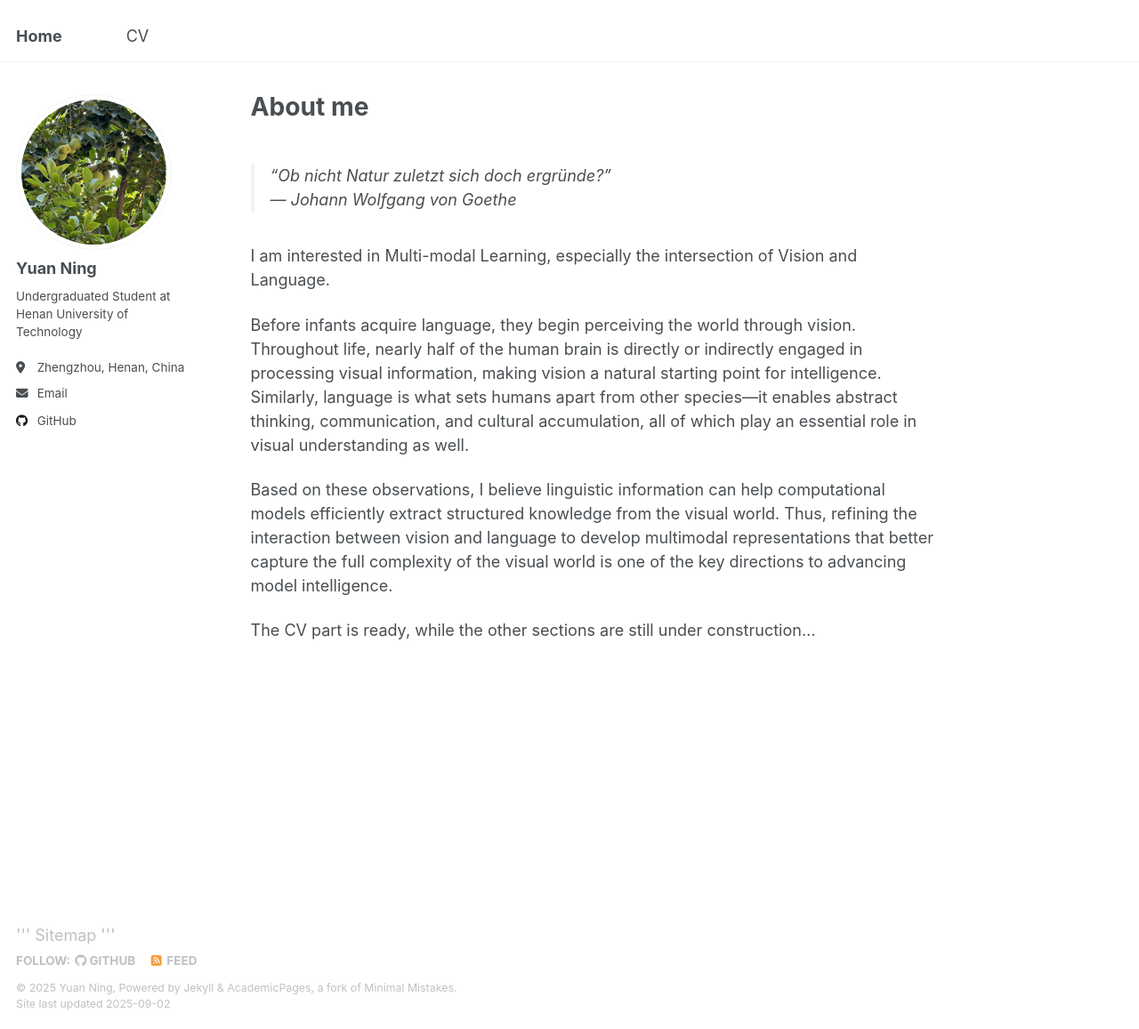
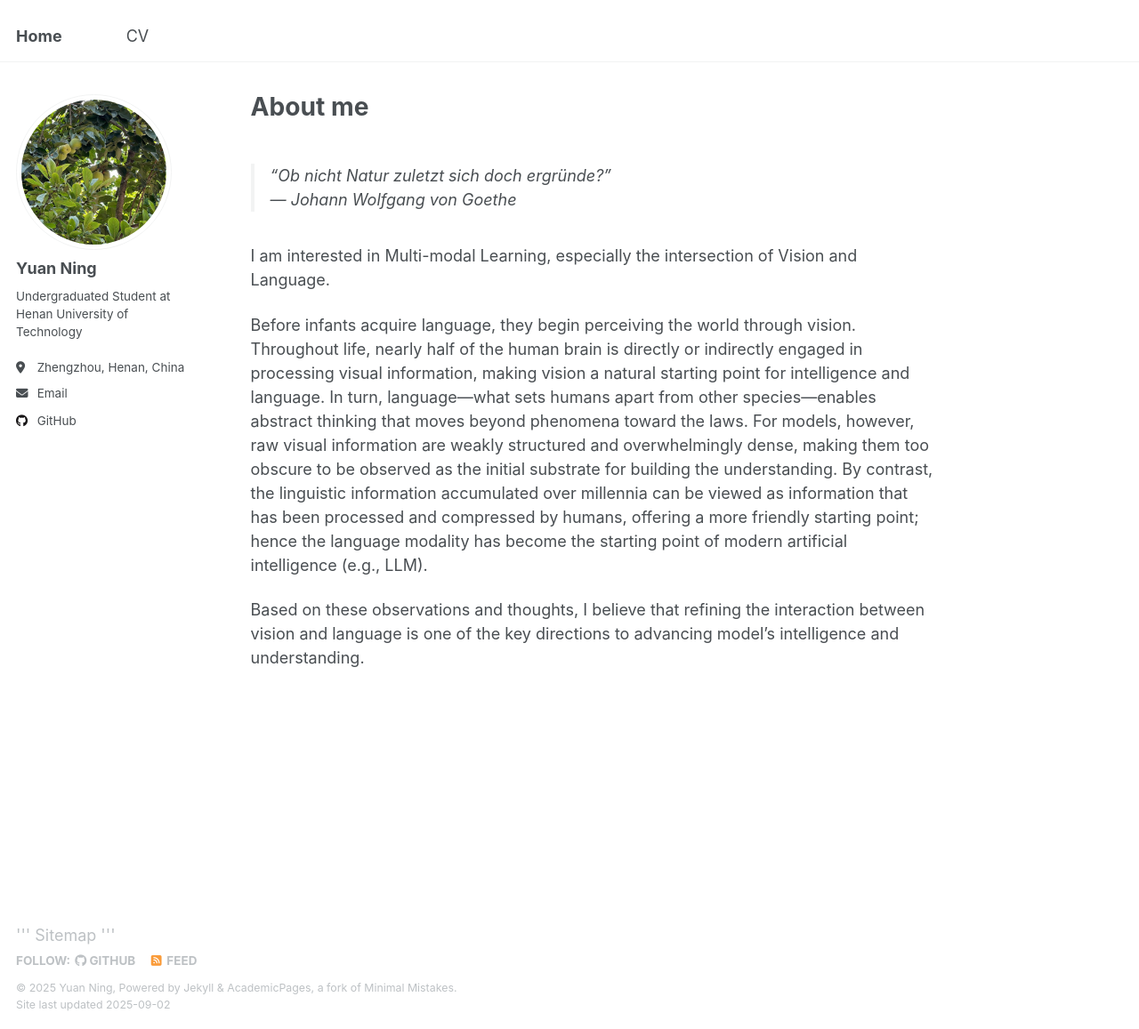
Before and after one commit to YuanN1ng/YuanN1ng.github.io, a Jekyll site: the page built from _pages/about.md, in a window 1280 px wide and 1157 px high. Shown: the whole window at 89% size. Built offline with Jekyll 4.4.1, drawn with Linux system fonts in a browser that asks for light colours.

Commit message:
Update about.md

```diff
--- a/_pages/about.md
+++ b/_pages/about.md
@@ -15,9 +15,7 @@ redirect_from:
 
 I am interested in Multi-modal Learning, especially the intersection of Vision and Language.
 
-Before infants acquire language, they begin perceiving the world through vision. Throughout life, nearly half of the human brain is directly or indirectly engaged in processing visual information, making vision a natural starting point for intelligence. Similarly, language is what sets humans apart from other species—it enables abstract thinking, communication, and cultural accumulation, all of which play an essential role in visual understanding as well.
+Before infants acquire language, they begin perceiving the world through vision. Throughout life, nearly half of the human brain is directly or indirectly engaged in processing visual information, making vision a natural starting point for intelligence and language. In turn, language—what sets humans apart from other species—enables abstract thinking that moves beyond phenomena toward the laws.
+For models, however, raw visual information are weakly structured and overwhelmingly dense, making them too obscure to be observed as the initial substrate for building the understanding. By contrast, the linguistic information accumulated over millennia can be viewed as information that has been processed and compressed by humans, offering a more friendly starting point; hence the language modality has become the starting point of modern artificial intelligence (e.g., LLM).
 
-Based on these observations, I believe linguistic information can help computational models efficiently extract structured knowledge from the visual world. Thus, refining the interaction between vision and language to develop multimodal representations that better capture the full complexity of the visual world is one of the key directions to advancing model intelligence.
-
-
-The CV part is ready, while the other sections are still under construction...
+Based on these observations and thoughts, I believe that refining the interaction between vision and language is one of the key directions to advancing model's intelligence and understanding.
```
